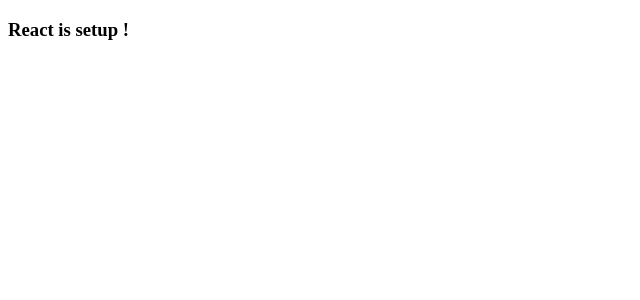
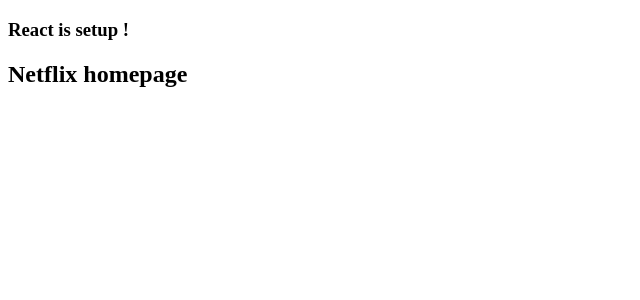
Before and after one commit to Rahul-Vijay/Netflix-clone, a React (Vite) app: page / in a window 1280 px wide. Shown: the top 300 px of the page, without its empty margins (0-640 px from the left). Built offline with nearby package versions, Linux system fonts and the light colour scheme.

Commit message:
final config done

```diff
--- a/src/App.tsx
+++ b/src/App.tsx
@@ -1,11 +1,13 @@
 import React, { FunctionComponent } from "react";
 import { render } from "react-dom";
+import HomePage from "./Homepage";
 
 const App: FunctionComponent = () => {
   return (
     <React.StrictMode>
       <div>
         <h3>React is setup !</h3>
+        <HomePage />
       </div>
     </React.StrictMode>
   );
--- /dev/null
+++ b/src/Homepage.tsx
@@ -0,0 +1,11 @@
+import React from "react";
+
+const HomePage = () => {
+  return (
+    <div>
+      <h2>Netflix homepage</h2>
+    </div>
+  );
+};
+
+export default HomePage;
--- a/src/index.html
+++ b/src/index.html
@@ -8,6 +8,6 @@
   </head>
   <body>
     <div id="root">not rendered</div>
-    <script src="./App.js"></script>
+    <script src="./App.tsx"></script>
   </body>
 </html>
```
Also changed, not shown: .babelrc.
